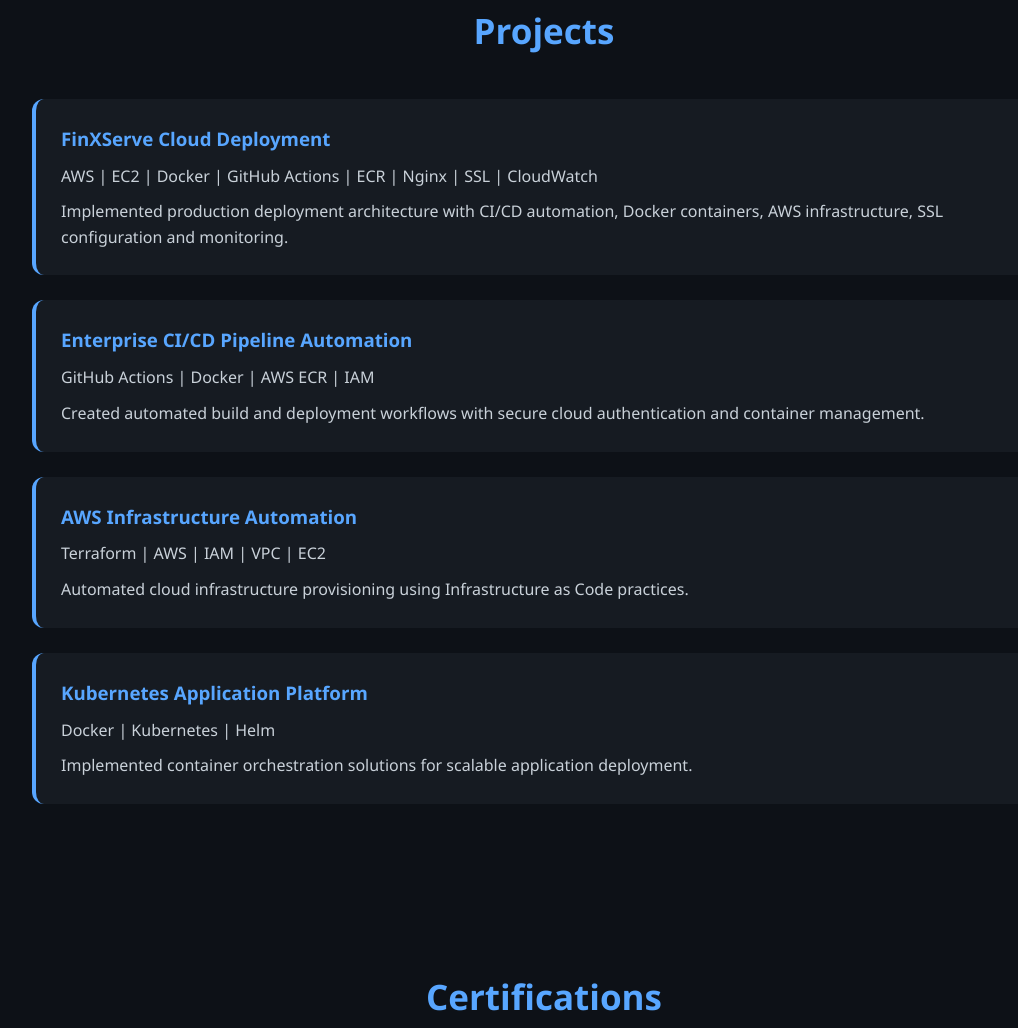
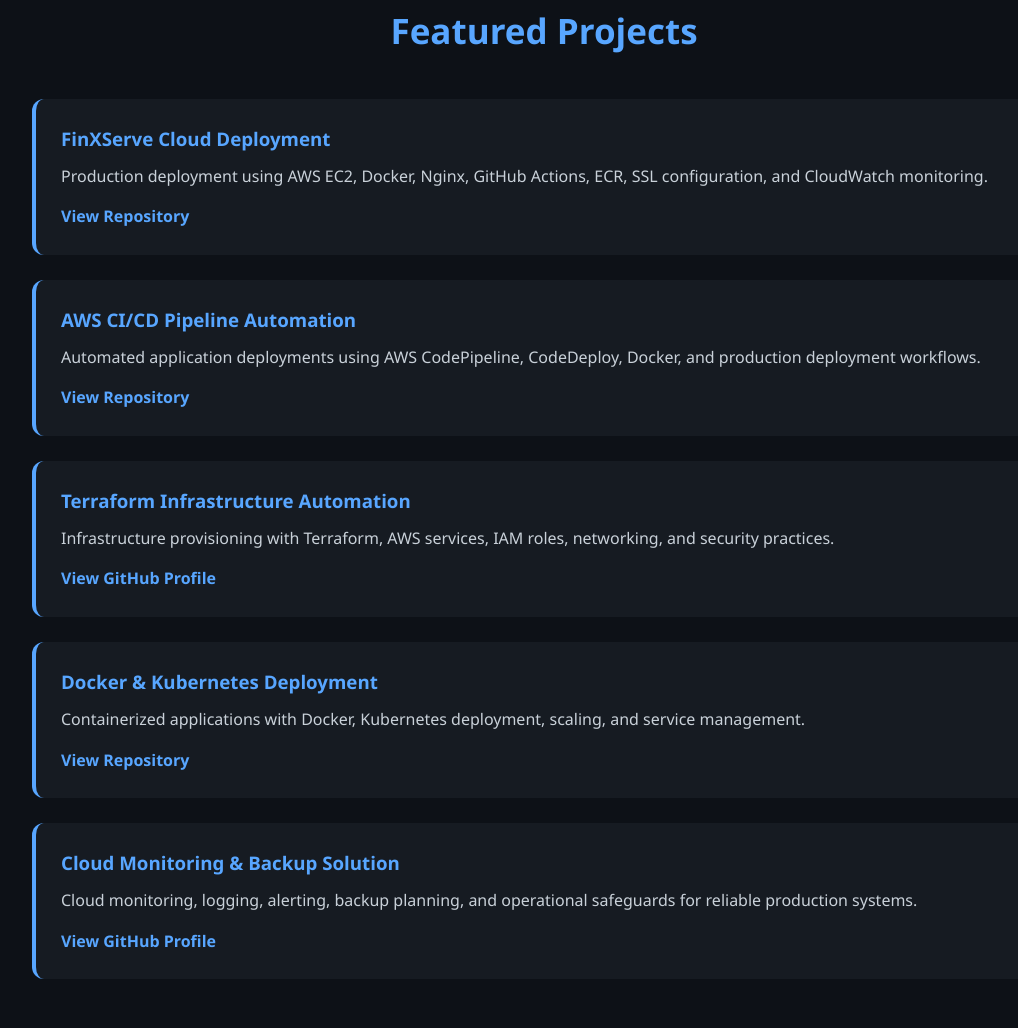
Before and after one commit to narayanahyniva/narayanahyniva.github.io, a plain HTML site: page index.html in a window 1280 px wide. Shown: the part 2565-3593 px from the top of the page, without its empty margins (96-1114 px from the left). Drawn offline with Linux system fonts and the light colour scheme.

Commit message:
Add portfolio projects section with GitHub links

```diff
--- a/index.html
+++ b/index.html
@@ -237,7 +237,7 @@
 
 <section id="projects">
 
-<h2>Projects</h2>
+<h2>Featured Projects</h2>
 
 
 
@@ -247,14 +247,11 @@
 <h3>FinXServe Cloud Deployment</h3>
 
 <p>
-AWS | EC2 | Docker | GitHub Actions | ECR | Nginx | SSL | CloudWatch
+Production deployment using AWS EC2, Docker, Nginx, GitHub Actions,
+ECR, SSL configuration, and CloudWatch monitoring.
 </p>
 
-
-<p>
-Implemented production deployment architecture with CI/CD automation,
-Docker containers, AWS infrastructure, SSL configuration and monitoring.
-</p>
+<a href="https://github.com/Hyniva-LLC/FinxServe_React" target="_blank" rel="noopener noreferrer">View Repository</a>
 
 </div>
 
@@ -262,17 +259,14 @@
 
 <div class="project">
 
-<h3>Enterprise CI/CD Pipeline Automation</h3>
+<h3>AWS CI/CD Pipeline Automation</h3>
 
 <p>
-GitHub Actions | Docker | AWS ECR | IAM
+Automated application deployments using AWS CodePipeline,
+CodeDeploy, Docker, and production deployment workflows.
 </p>
 
-
-<p>
-Created automated build and deployment workflows with secure
-cloud authentication and container management.
-</p>
+<a href="https://github.com/narayanahyniva/aws-codepipeline-jenkins-aws-codedeploy_linux" target="_blank" rel="noopener noreferrer">View Repository</a>
 
 </div>
 
@@ -281,17 +275,14 @@
 
 <div class="project">
 
-<h3>AWS Infrastructure Automation</h3>
+<h3>Terraform Infrastructure Automation</h3>
 
 <p>
-Terraform | AWS | IAM | VPC | EC2
+Infrastructure provisioning with Terraform, AWS services, IAM
+roles, networking, and security practices.
 </p>
 
-
-<p>
-Automated cloud infrastructure provisioning using Infrastructure
-as Code practices.
-</p>
+<a href="https://github.com/narayanahyniva" target="_blank" rel="noopener noreferrer">View GitHub Profile</a>
 
 
 </div>
@@ -300,17 +291,29 @@
 
 <div class="project">
 
-<h3>Kubernetes Application Platform</h3>
+<h3>Docker &amp; Kubernetes Deployment</h3>
 
 <p>
-Docker | Kubernetes | Helm
+Containerized applications with Docker, Kubernetes deployment,
+scaling, and service management.
 </p>
 
+<a href="https://github.com/narayanahyniva/GirHub-actions-Docker-Container" target="_blank" rel="noopener noreferrer">View Repository</a>
+
+</div>
+
+
+
+<div class="project">
+
+<h3>Cloud Monitoring &amp; Backup Solution</h3>
 
 <p>
-Implemented container orchestration solutions for scalable
-application deployment.
+Cloud monitoring, logging, alerting, backup planning, and
+operational safeguards for reliable production systems.
 </p>
+
+<a href="https://github.com/narayanahyniva" target="_blank" rel="noopener noreferrer">View GitHub Profile</a>
 
 
 </div>
--- a/styles.css
+++ b/styles.css
@@ -259,6 +259,20 @@
 
 
 
+.project a {
+
+    display: inline-block;
+
+    margin-top: 15px;
+
+    text-decoration: none;
+
+    font-weight: 600;
+
+}
+
+
+
 .project p {
 
     margin-top: 10px;
```
